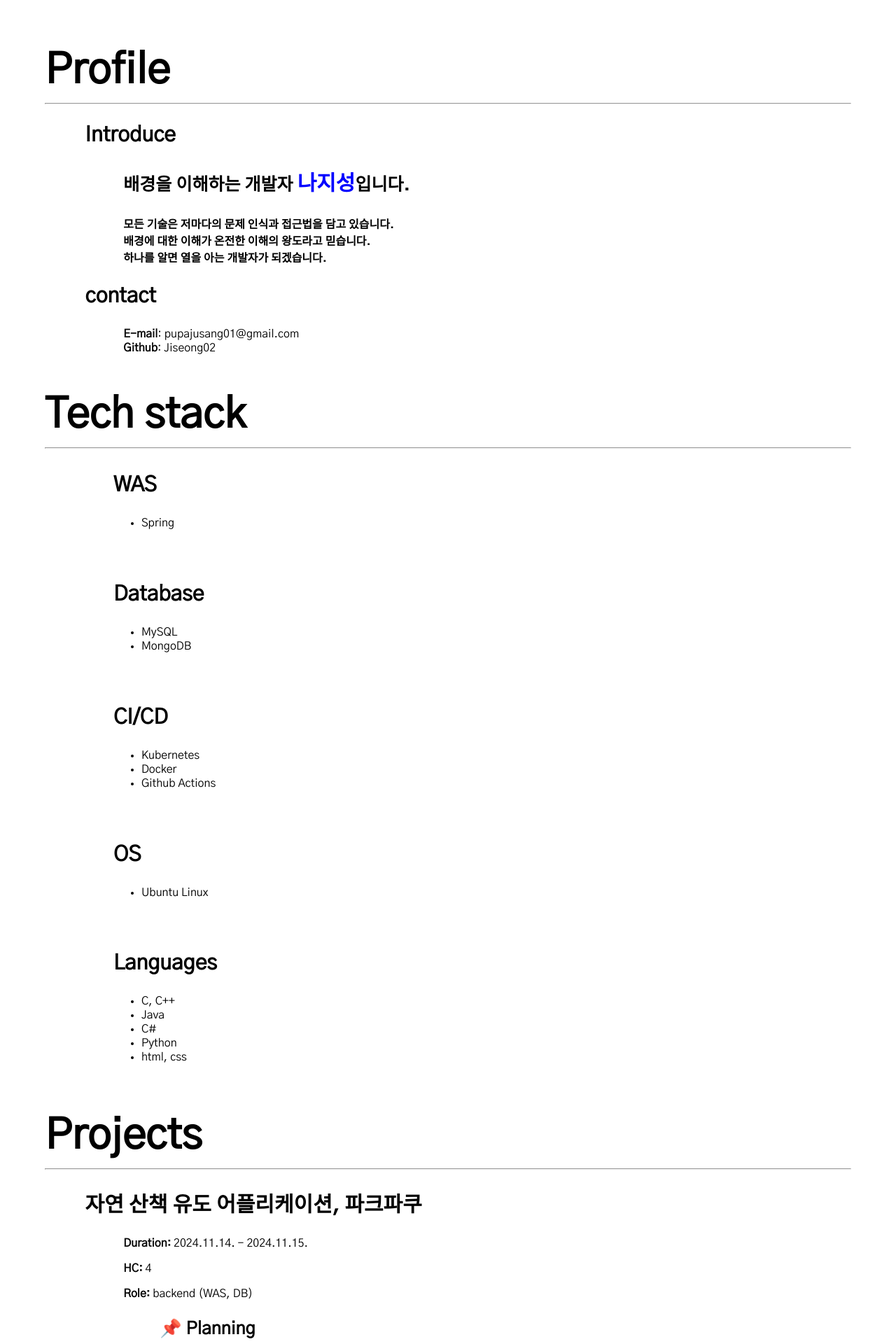
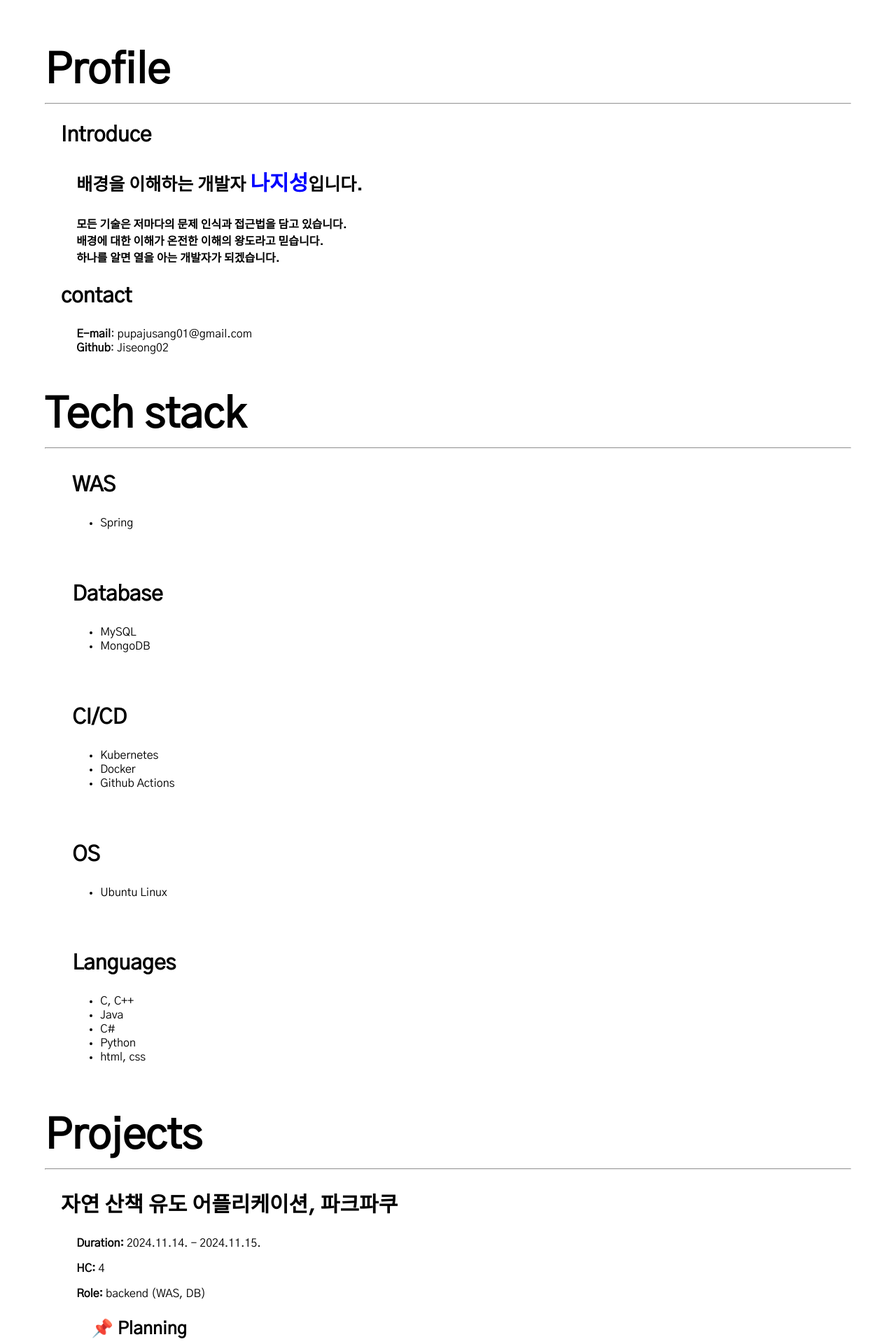
Before and after one commit to Jiseong02/Jiseong02.github.io, a Jekyll site: the page built from index.md, in a window 1280 px wide. Shown: the top 1920 px of the page at 70% size. Built offline with Jekyll 4.4.1, drawn with Linux system fonts in a browser that asks for light colours.

Commit message:
디자인 변경

```diff
--- a/assets/css/style.css
+++ b/assets/css/style.css
@@ -19,7 +19,8 @@ img {
 	height:200px;
 }
 div {
-	margin-left: 5%;
+	margin-left: 2%;
+	margin-right: 2%;
 }
 section {
 	text-align: left;
```
